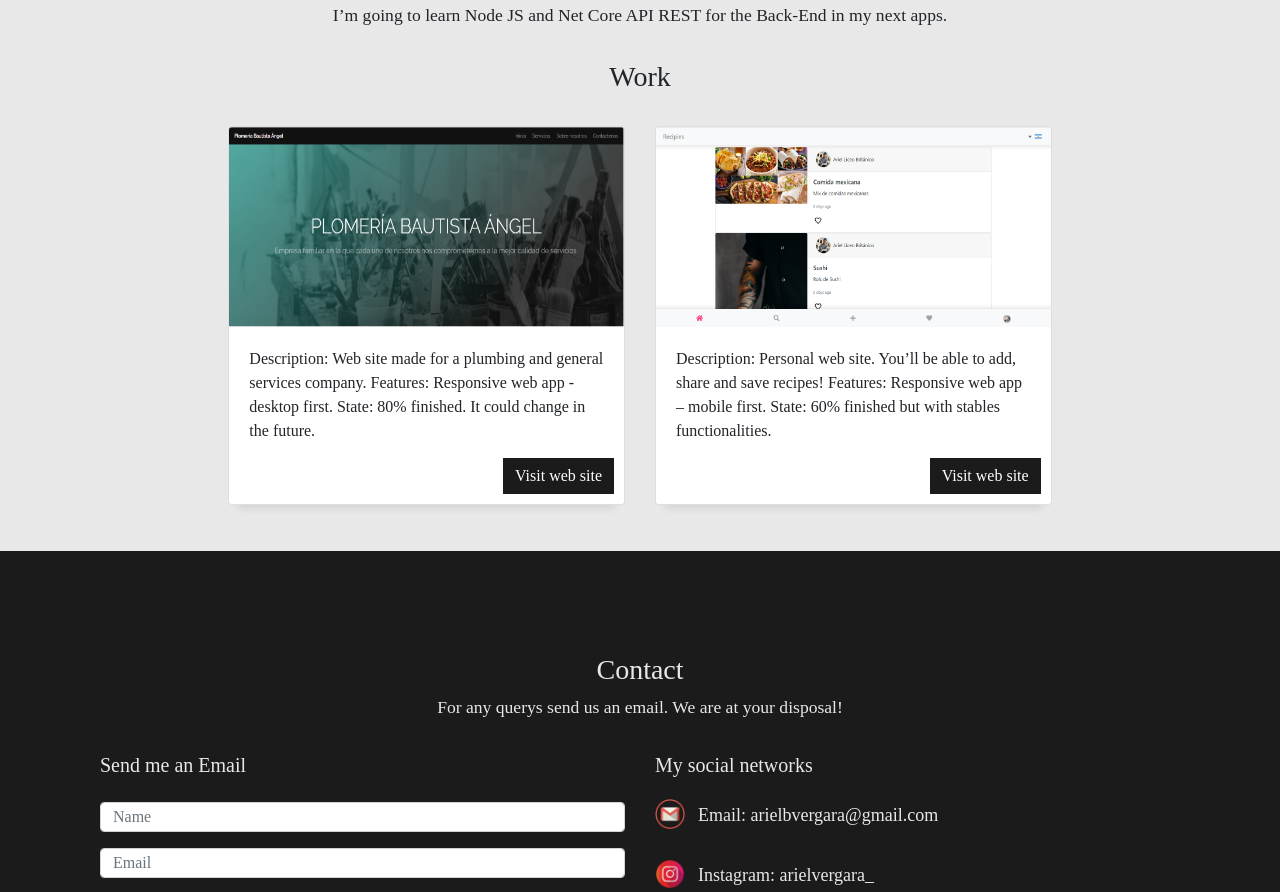
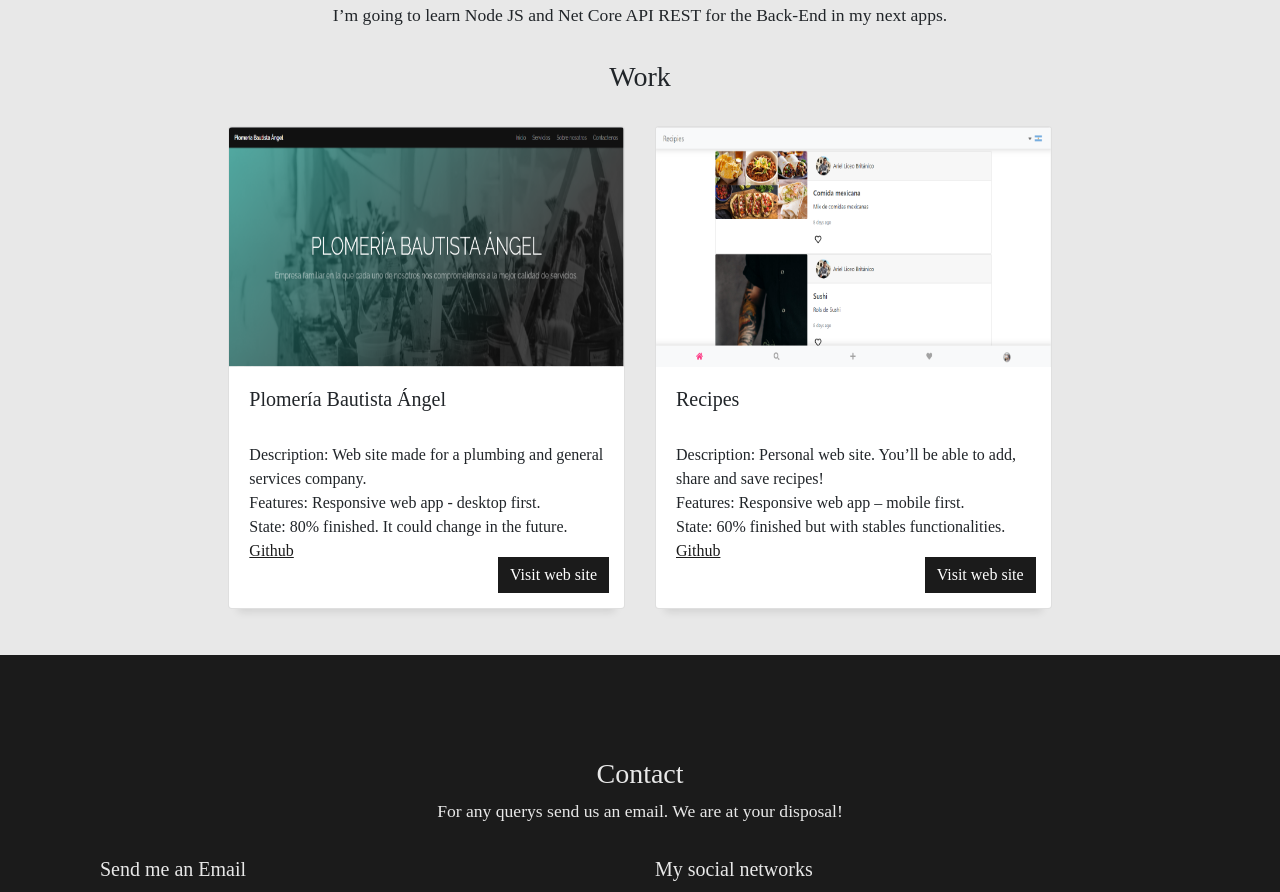
Before and after one commit to ariel95/devfolio, a React (Create React App) app: page / in a window 1280 px wide. Shown: the part 1281-2173 px from the top of the page. Built offline with nearby package versions, Linux system fonts and the light colour scheme.

Commit message:
fixing things

```diff
--- a/package.json
+++ b/package.json
@@ -13,6 +13,7 @@
     "@testing-library/user-event": "^7.1.2",
     "react": "^16.13.1",
     "react-dom": "^16.13.1",
+    "react-html-parser": "^2.0.2",
     "react-scripts": "3.4.1"
   },
   "scripts": {
--- a/src/components/Header.jsx
+++ b/src/components/Header.jsx
@@ -71,7 +71,7 @@ const Header = (props) => {
 
     React.useEffect(() => {
         window.onscroll = () => handleAnimation();
-    }, [])
+    }, [handleAnimation])
 
     return (
         <nav id="header" className={isSolid ? "navbar navbar-expand-md fixed-top solid" : "navbar navbar-expand-md fixed-top"} >
--- a/src/components/Sidebar.jsx
+++ b/src/components/Sidebar.jsx
@@ -3,7 +3,7 @@ import '../public/css/sidebar.css'
 import { FontAwesomeIcon } from '@fortawesome/react-fontawesome'
 import { faBars } from '@fortawesome/free-solid-svg-icons'
 import Text from './Text'
-import Languages from './Languages'
+// import Languages from './Languages'
 
 const Sidebar = (props) => {
 
@@ -22,7 +22,6 @@ const Sidebar = (props) => {
                 <a href="#about" className="list-group-item list-group-item-action bg-light"><Text text="about" section="common"/></a>
                 <a href="#work" className="list-group-item list-group-item-action bg-light"><Text text="work" section="common"/></a>
                 <a href="#contact" className="list-group-item list-group-item-action bg-light"><Text text="contact" section="common"/></a>
-
             </div>
         </div>
     )
--- a/src/components/SocialNetworks.jsx
+++ b/src/components/SocialNetworks.jsx
@@ -10,9 +10,9 @@ const SocialNetworks = () => {
             <h5><Text text="mySocialNetworks" section="contact"/></h5>
             <ul className="items">
                 <li><a id="mail" href="mailto: arielbvergara@gmail.com"><img src={mail} alt="" /><span>Email: arielbvergara@gmail.com</span></a></li>
-                <li><a href="https://www.instagram.com/arielvergara_/?hl=es-la" target="_blank"><img src={instagram} alt="" /><span>Instagram: arielvergara_</span></a></li>
-                <li><a href="https://www.linkedin.com/in/abvergara/" target="_blank"><img src={linkedin} alt="" /><span>Linkedin: Ariel Vergara</span></a></li>
-                <li><a href="https://api.whatsapp.com/send?phone=5491162064526&text=Hola!" target="_blank"><img src={whatsapp} alt="" /><span>Whatsapp: +5491162064526</span></a></li>
+                <li><a href="https://www.instagram.com/arielvergara_/?hl=es-la" target="_blank" rel="noopener noreferrer"><img src={instagram} alt="" /><span>Instagram: arielvergara_</span></a></li>
+                <li><a href="https://www.linkedin.com/in/abvergara/" target="_blank" rel="noopener noreferrer"><img src={linkedin} alt="" /><span>Linkedin: Ariel Vergara</span></a></li>
+                <li><a href="https://api.whatsapp.com/send?phone=5491162064526&text=Hola!" target="_blank" rel="noopener noreferrer"><img src={whatsapp} alt="" /><span>Whatsapp: +5491162064526</span></a></li>
             </ul>
         </section>
     )
--- a/src/components/Work.jsx
+++ b/src/components/Work.jsx
@@ -3,8 +3,13 @@ import '../public/css/work.css'
 import Text from './Text'
 import PlomeriaBA from '../public/img/plomeriaba.png'
 import Recipies from '../public/img/recipies.png'
+import ReactHtmlParser from 'react-html-parser'
+import { LanguageContext } from '../languages/LanguageContext'
 
 const Work = () => {
+
+    const { transl } = React.useContext(LanguageContext)
+
     return (
         <section id="work-content">
             <span id="work" className="position"></span>
@@ -19,10 +24,11 @@ const Work = () => {
                                 <img src={PlomeriaBA} className="card-img-top" alt="..." />
                             </div>
                             <div className="card-body">
-                                <p className="card-text">
-                                    <Text text="plumberDescription" section="work" />
-                                </p>
-                                <a href="https://plomeriaba.web.app/" target="_blank" className="btn btn-primary float-right"><Text text="visit" section="work" /></a>
+                                <div className="card-text">
+                                    {ReactHtmlParser (transl["work"]["plumberDescription"]) }
+                                    {/* <Text text="plumberDescription" section="work" /> */}
+                                </div>
+                                <a href="https://plomeriaba.web.app/" target="_blank" rel="noopener noreferrer" className="btn btn-primary float-right"><Text text="visit" section="work" /></a>
                             </div>
                         </div>
                     </div>
@@ -33,10 +39,11 @@ const Work = () => {
                                 <img src={Recipies} className="card-img-top" alt="..." />
                             </div>
                             <div className="card-body">
-                                <p className="card-text">
-                                    <Text text="recipiesDescription" section="work" />
-                                </p>
-                                <a href="https://recipies-91cf8.web.app/" target="_blank" className="btn btn-primary float-right"><Text text="visit" section="work" /></a>
+                                <div className="card-text">
+                                    {ReactHtmlParser (transl["work"]["recipiesDescription"]) }
+                                    {/* <Text text="recipiesDescription" section="work" /> */}
+                                </div>
+                                <a href="https://recipies-91cf8.web.app/" target="_blank" rel="noopener noreferrer" className="btn btn-primary float-right"><Text text="visit" section="work" /></a>
                             </div>
                         </div>
                     </div>
--- a/src/languages/translation.js
+++ b/src/languages/translation.js
@@ -20,8 +20,8 @@ export default {
         },
         work: {
             work: "Work",
-            plumberDescription: 'Description: Web site made for a plumbing and general services company. Features: Responsive web app - desktop first. State: 80% finished. It could change in the future.',
-            recipiesDescription: 'Description: Personal web site. You’ll be able to add, share and save recipes! Features: Responsive web app – mobile first. State: 60% finished but with stables functionalities.',
+            plumberDescription: '<h5>Plomería Bautista Ángel</h5><br />Description: Web site made for a plumbing and general services company. <br /> Features: Responsive web app - desktop first.<br /> State: 80% finished. It could change in the future.  <br /> <a href="https://github.com/ariel95/pba" target="_blank">Github</a>',
+            recipiesDescription: '<h5>Recipes</h5><br />Description: Personal web site. You’ll be able to add, share and save recipes! <br /> Features: Responsive web app – mobile first.<br /> State: 60% finished but with stables functionalities.  <br /> <a href="https://github.com/ariel95/recipies" target="_blank">Github</a>',
             visit: 'Visit web site',
         },
         contact:{
@@ -59,8 +59,8 @@ export default {
         },
         work: {
             work: "Proyectos",
-            plumberDescription: 'Descripción: Sitio web para una empresa de plomerias y servicios generales.  Caracteristicas: Aplicación responsive, apuntando a Desktop.  Estado: 80% para finalizarlo. Con posibles cambios a futuro.',
-            recipiesDescription: 'Aplicación web personal. Podrás compartir y guardar recetas de comidas! Caracteristicas: Aplicación responsive, apuntando a Mobile. Estado: 60% para finalizarlo pero con funcionalidades estables.',
+            plumberDescription: '<h5>Plomería Bautista Ángel</h5><br />Descripción: Sitio web para una empresa de plomerias y servicios generales. <br /> Caracteristicas: Aplicación responsive, apuntando a Desktop. <br /> Estado: 80% para finalizarlo. Con posibles cambios a futuro. <br /> <a href="https://github.com/ariel95/pba" target="_blank">Github</a>',
+            recipiesDescription: '<h5>Recipes</h5><br />Aplicación web personal. Podrás compartir y guardar recetas de comidas!<br /> Caracteristicas: Aplicación responsive, apuntando a Mobile. <br /> Estado: 60% para finalizarlo pero con funcionalidades estables. <br /> <a href="https://github.com/ariel95/recipies" target="_blank">Github</a>',
             visit: 'Visitar sitio web',
         },
         contact:{
--- a/src/public/css/work.css
+++ b/src/public/css/work.css
@@ -8,8 +8,11 @@
 }
 
 #work-content .card img{
-    min-height: 200px;
+    min-height: 240px;
     transition: all 1s ease-in-out;
+}
+.App.mobile #work-content .card img{
+    min-height: auto;
 }
 
 #work-content .card img:hover{
@@ -20,12 +23,16 @@
     overflow: hidden;
 }
 
-
 #work-content .card a.btn {
     border: none;
     border-radius: 0;
     background: #1b1b1b;
     position: absolute;
-    right: 10px;
-    bottom: 10px;
+    right: 15px;
+    bottom: 15px;
 }
+
+#work-content .card .card-text a {
+    color: #1b1b1b;
+    text-decoration: underline;
+}
```
Also changed, not shown: 1 other file (tests, documents, lock files or other folders).
